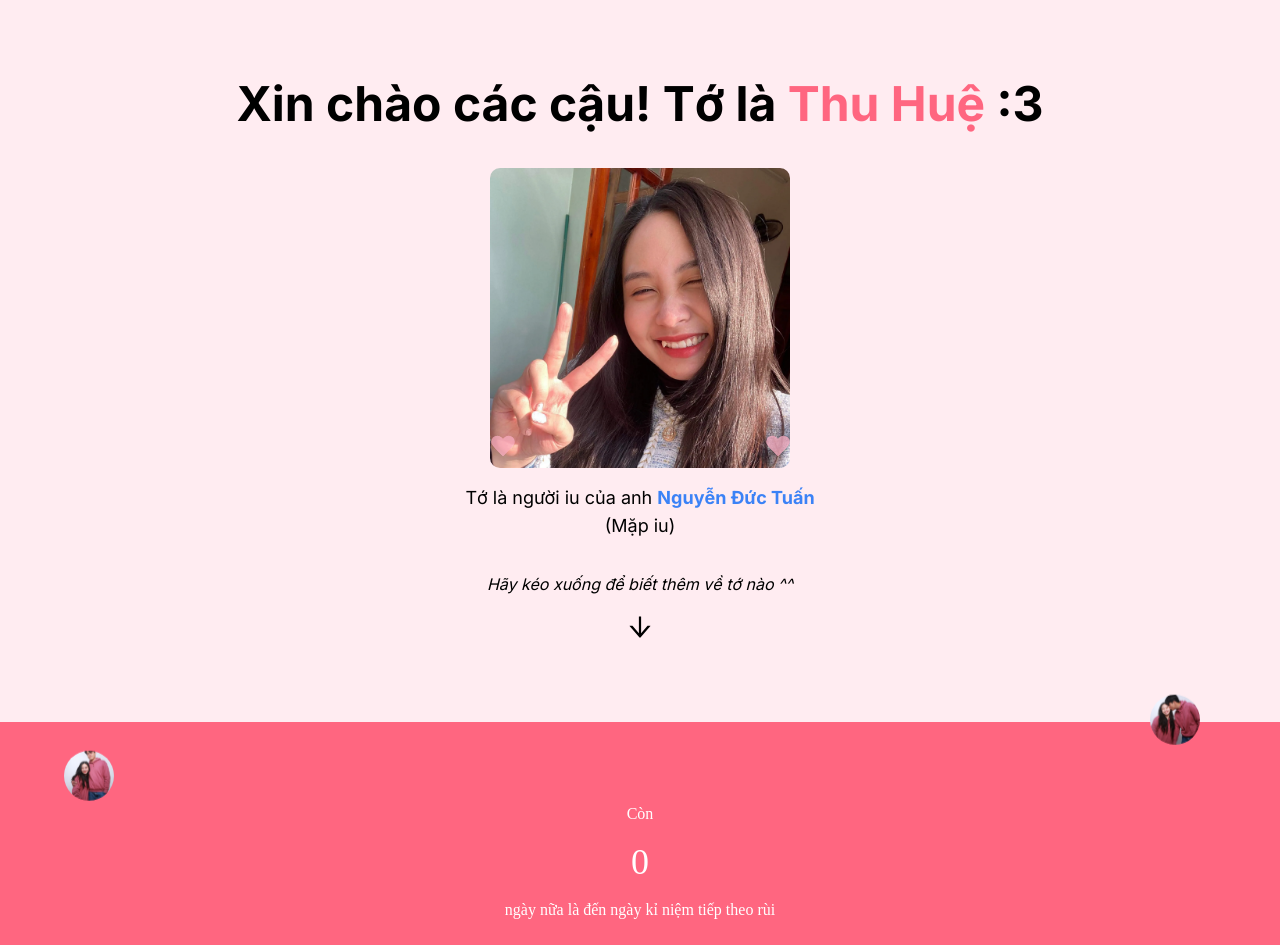
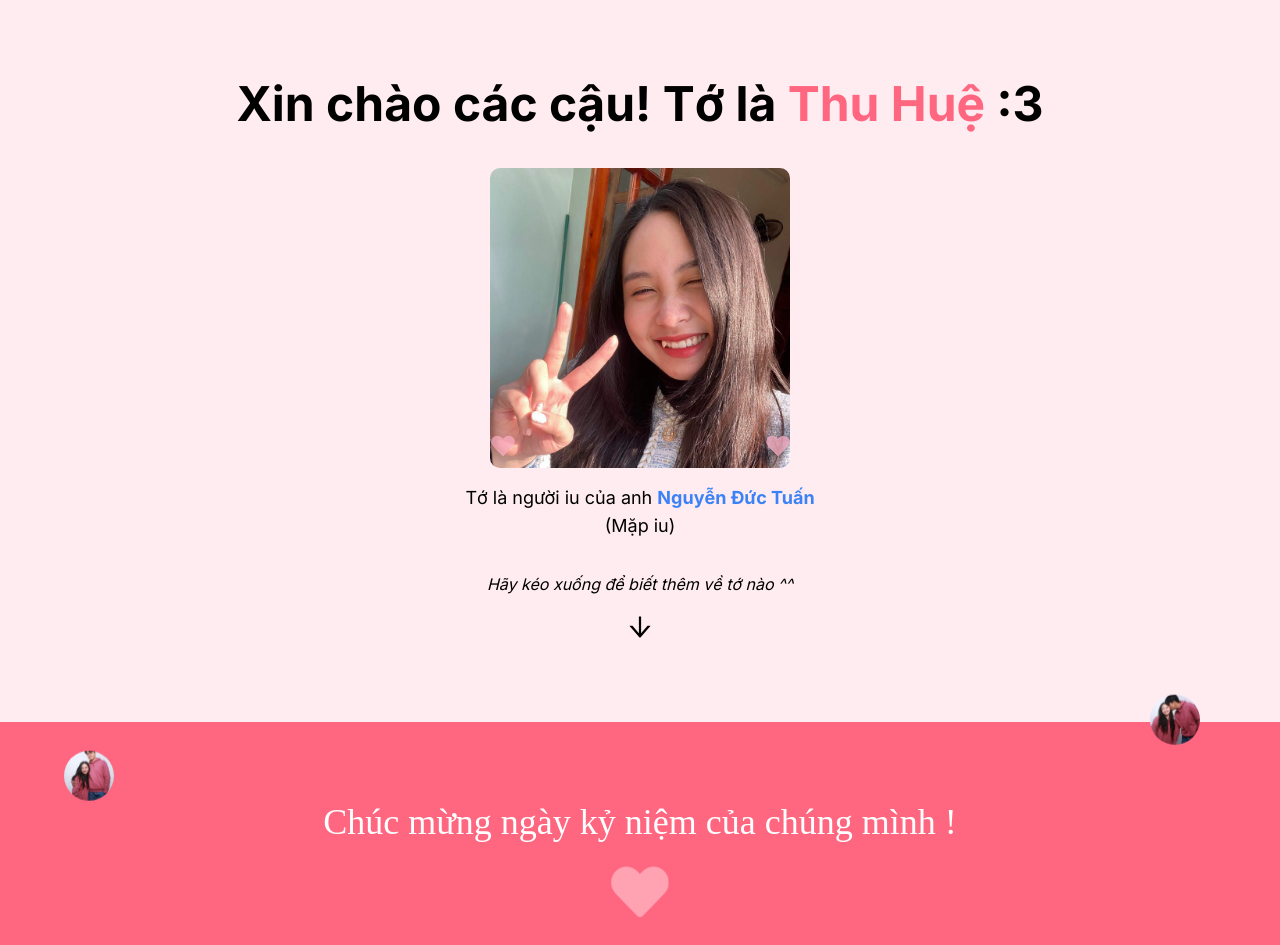
Before and after one commit to devductuan/second-anniversary, a Next.js app: page / in a window 1280 px wide. Shown: the top 945 px of the page. Built offline with nearby package versions, Linux system fonts and the light colour scheme.

Commit message:
update countdown

```diff
--- a/src/components/Countdown/index.tsx
+++ b/src/components/Countdown/index.tsx
@@ -1,5 +1,5 @@
 import dayjs from 'dayjs';
-import React, { useCallback, useEffect } from 'react'
+import React, { Fragment, useCallback, useEffect } from 'react'
 import duration from 'dayjs/plugin/duration'
 import ImageContainer from '../ImageContainer';
 import Image from 'next/image';
@@ -27,9 +27,10 @@ function Countdown({ }: Props) {
     return (
         <section className="bg-monoPink-300">
             <div className="relative font-cursive py-20 container mx-auto px-4 flex items-center justify-center text-white text-center flex-col gap-4">
-                <p>Còn</p>
-                <p className="text-4xl">{getDaysUntilNextAnniversary()}</p>
-                <p className="text-center"> ngày nữa là đến ngày kỉ niệm tiếp theo rùi</p>
+                {getDaysUntilNextAnniversary() === 0 ? <p className="text-4xl">Chúc mừng ngày kỷ niệm của chúng mình !</p> : <Fragment>
+                    <p>Còn</p>
+                    <p className="text-4xl">{getDaysUntilNextAnniversary()}</p>
+                    <p className="text-center"> ngày nữa là đến ngày kỉ niệm tiếp theo rùi</p></Fragment>}
                 <p className="text-4xl animate-ping my-4 "><FaHeart /></p>
                 <p className=" ">Mình đã cùng nhau đi qua</p>
                 <p className="text-4xl">{dayjs().diff("2022-03-05", "days")}</p>
```
